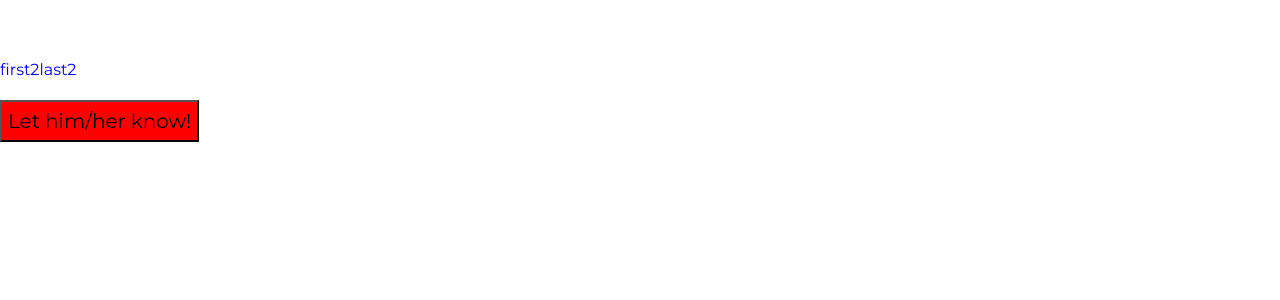
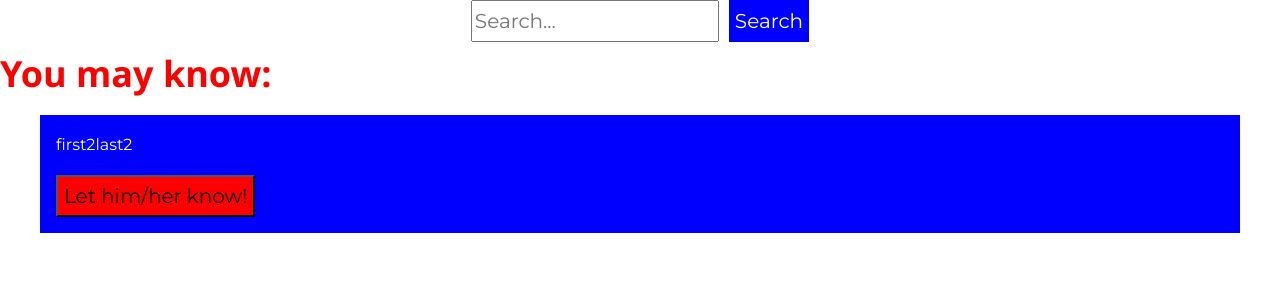
Before and after one commit to harender44/family-project, a Flask app: page /user/dashboard in a window 1280 px wide. Shown: the part 73-373 px from the top of the page. Run offline with Flask 2, Linux system fonts and the light colour scheme; a user stored in the database is signed in; data comes from the database, SQL or seed files in the repository; both versions use the stored data as it was after the commit; some libraries are stand-ins or nearby versions.

Commit message:
search bar done

```diff
--- a/app/models.py
+++ b/app/models.py
@@ -26,7 +26,7 @@ class Profile(db.Model):
     date_of_birth = db.Column(db.String(30))
     gender = db.Column(db.String(10))
     place_of_birth = db.Column(db.String(30))
-    biography = db.Column(db.String(5000))
+    biography = db.Column(db.Text())
 
 class FamilyDetails(db.Model):
     id = db.Column(db.Integer, primary_key=True)
--- a/app/static/script.js
+++ b/app/static/script.js
@@ -25,3 +25,26 @@ $(document).on('click','#accept-friend',function(){
         data : {'id':id}
     })
 })
+
+$('.search_bar').ready(function(){
+    $('#search').keyup(function(){
+        var q = $(this).val();
+        $("#results").empty()
+        if (q.length >1){
+            $.ajax({
+                type : "post",
+                url : "/user/search",
+                cache : false,
+                data : {'q':q},
+            })
+            .done(function(response){
+                if(response.results){
+                    alert(response.results)
+                    response.results.forEach(r => {
+                        $("#results").append("<li><p>"+r[1]+"</p><button value="+r[0]+">Add Friend</button><li>")
+                    });
+                }
+            })
+        }
+    })
+})
--- a/app/static/style.css
+++ b/app/static/style.css
@@ -108,6 +108,25 @@ p {font-size: 16px;}
 .navbar-nav  li a:hover {
   color: #1abc9c !important;
 }
+.navbar .search-container button {
+  float: right;
+  padding: 6px;
+  margin-top: 8px;
+  margin-right: 16px;
+  background: #ddd;
+  font-size: 17px;
+  border: none;
+  cursor: pointer;
+}
+.navbar input[type=text] {
+  padding: 6px;
+  margin-top: 8px;
+  font-size: 17px;
+  border: none;
+}
+.container .search-container {
+  float: right;
+}
 
 .container {
   position: relative;
@@ -194,7 +213,52 @@ p {font-size: 16px;}
 .message a{
   color: var(--main-container-color);
 }
-
+.search-container{
+  display: flex;
+  justify-content: center;
+  text-align: center;
+  flex-direction: row;
+}
+.search-wrapper{
+  position: relative;
+  display: flex;
+  flex-direction: row;
+  justify-content: space-evenly;
+}
+.search-wrapper input{
+  margin-right: 10px;
+}
+.search-wrapper button{
+  border: none;
+  background: var(--main-container-color);
+  color: #fff;
+}
+.search-wrapper #results{
+  position: fixed;
+  z-index: 10;
+  background: #fff;
+  box-shadow: #00000059 0px 5px 15px;
+}
+#results li{
+  display: flex;
+  justify-content: space-between;
+  list-style: none;
+  text-align: center;
+  width: 290px;
+  color: #000;
+  padding: 3px;
+}
+#results p{
+  margin: 0;
+}
+#results button{
+  background: #0000ff;
+  border: none;
+  font-size: 12px;
+  color: #fff;
+  padding: 1px;
+  margin: 0;
+}
 
 @media (min-width: 768px) {
   .gradient-form {
--- a/app/templates/user/dashboard.html
+++ b/app/templates/user/dashboard.html
@@ -1,14 +1,24 @@
 {% extends "user_base.html" %}
 
 {% block user_content %}
+<div class="search-container">
+    <div class="search-wrapper">
+        <div class="search-bar">
+            <input id="search" type="text" placeholder="Search...">
+            <div id="results">
 
+            </div>
+        </div>
+        <button id="final-search">Search</button>
+    </div>
+</div>
 {% if user %}
 
-<h2>You may know:</h2>
+<h1>You may know:</h1>
 {% for i,name in friends.items() %}
 
-<div>
-    <p style="color:blue">{{ name }}</p>
+<div class="container">
+    <p style="color:rgb(255, 255, 255)">{{ name }}</p>
     <button class="letknow" style="background:red" value="{{ i }}">Let him/her know!</button>
 </div>
 
--- a/app/templates/user/profile.html
+++ b/app/templates/user/profile.html
@@ -74,7 +74,7 @@
             </div>
             <div>
                 <label for="Sub cast">Sub Caste:</label>
-                <input type="text" class="form-control" name="sub_cast" placeholder="Enter your Sub Caste">
+                <input type="text" class="form-control" name="sub_caste" placeholder="Enter your Sub Caste">
             </div>
             <div>
                 <label for="Native town">Native Place:</label>
--- a/app/views/user.py
+++ b/app/views/user.py
@@ -1,6 +1,4 @@
-
-
-from flask import Blueprint, render_template, session, redirect, url_for, request, jsonify
+from flask import Blueprint, render_template, session, redirect, url_for, request, jsonify,flash
 from functools import wraps
 
 from twilio.rest import Client
@@ -85,10 +83,10 @@ def profile():
         mother_name = request.form.get('mother_name')
         grand_father = request.form.get('grand_father')
         grand_mother = request.form.get('grand_mother')
-        g_grand_father = request.form.get('g_grand_father')
-        g_grand_mother = request.form.get('g_grand_mother')
+        g_grand_father =''   #g_grand_father = request.form.get('g_grand_father')
+        g_grand_mother =''     #g_grand_mother = request.form.get('g_grand_mother')
         spouse_name = request.form.get('spouse_name')
-        kid = request.form.getlist('kids')
+        kid = request.form.getlist('kid')
 
         kids = ""
         if kid:
@@ -115,28 +113,29 @@ def dashboard():
     try:
         me = Users.query.filter_by(id=id).first()
         gotra = Profile.query.filter_by(uid=id).first().gotra
+        ids = []
+        surs = Users.query.filter_by(sur_name = me.sur_name).all()
+        for i in surs:
+            if i.id == id:
+                continue
+            ids.append(i.id)
+
+        gotras = Profile.query.filter_by(gotra = gotra).all()
+        for i in gotras:
+            if i.uid == id:
+                continue
+            ids.append(i.uid)
+
+        names = {}
+        for i in ids:
+            friend = Users.query.filter_by(id=i).first()
+            names.update({i :friend.first_name + friend.last_name})
+
+        return render_template('user/dashboard.html', user = True, friends=names)
+
     except:
         flash("Complete your profile")
-
-    ids = []
-    surs = Users.query.filter_by(sur_name = me.sur_name).all()
-    for i in surs:
-        if i.id == id:
-            continue
-        ids.append(i.id)
-
-    gotras = Profile.query.filter_by(gotra = gotra).all()
-    for i in gotras:
-        if i.uid == id:
-            continue
-        ids.append(i.uid)
-
-    names = {}
-    for i in ids:
-        friend = Users.query.filter_by(id=i).first()
-        names.update({i :friend.first_name + friend.last_name})
-
-    return render_template('user/dashboard.html', user = True, friends=names)
+    return render_template('user/dashboard.html')
 
 
 @user.route('/contact', methods=['GET','POST'])
@@ -242,3 +241,27 @@ def friend():
         return redirect(url_for('user.home'))
     friend = Users.query.filter_by(id=id_).first()
     return render_template('user/friend.html', friend=friend)
+
+@user.route('/search', methods=["POST"])
+def search():
+    q = request.form.get('q')
+    qq = f"%{q}%"
+    ppl_sn = Users.query.filter(Users.sur_name.like(qq)).all()
+    sn = Users.query.filter_by(id=session['id']).first().sur_name
+    go = Profile.query.filter_by(uid=session['id']).first().gotra
+    ppl_go = Profile.query.filter_by(gotra = go).all()
+    suggestions = []
+    for i in ppl_sn:
+        if i.id == session['id']:
+            continue
+        if i.sur_name == sn:
+            suggestions.append([str(i.id),i.sur_name+" "+i.first_name + " "+i.last_name])
+    for i in ppl_go:
+        if i.id == session['id']:
+            continue
+        f = Users.query.filter_by(id=i.uid).first()
+        pp = str(i.id),f.sur_name+" "+f.first_name + " "+f.last_name
+        if pp not in suggestions:
+            suggestions.append(pp)
+
+    return jsonify({'results': suggestions})
```
Also changed, not shown: app/development.db.
